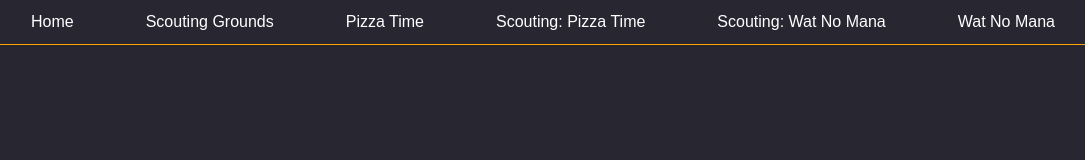
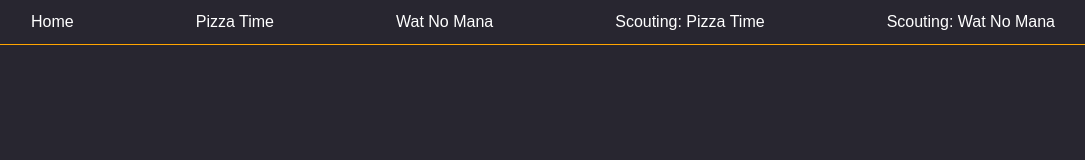
Before and after one commit to Bubbit/Lol-clash, a website with bundled scripts: page league-clash/index.html in a window 1280 px wide. Shown: the whole page, without its empty margins (97-1182 px from the left). Built offline with nearby package versions, Linux system fonts and the light colour scheme; some packages are replaced by stand-ins of ours; no server answers; what @vaadin/router would draw is missing.

Commit message:
chore: remove old scouting grounds

```diff
--- a/league-clash/index.html
+++ b/league-clash/index.html
@@ -56,11 +56,10 @@
   <div class="nav-container">
     <nav>
       <a href="/">Home</a>
-      <a href="/scouting">Scouting Grounds</a>
       <a href="/teams/PizzaTime">Pizza Time</a>
+      <a href="/teams/WatNoMana">Wat No Mana</a>
       <a href="/scouting/PizzaTime">Scouting: Pizza Time</a>
       <a href="/scouting/WatNoMana">Scouting: Wat No Mana</a>
-      <a href="/teams/WatNoMana">Wat No Mana</a>
     </nav>
   </div>
 
```
